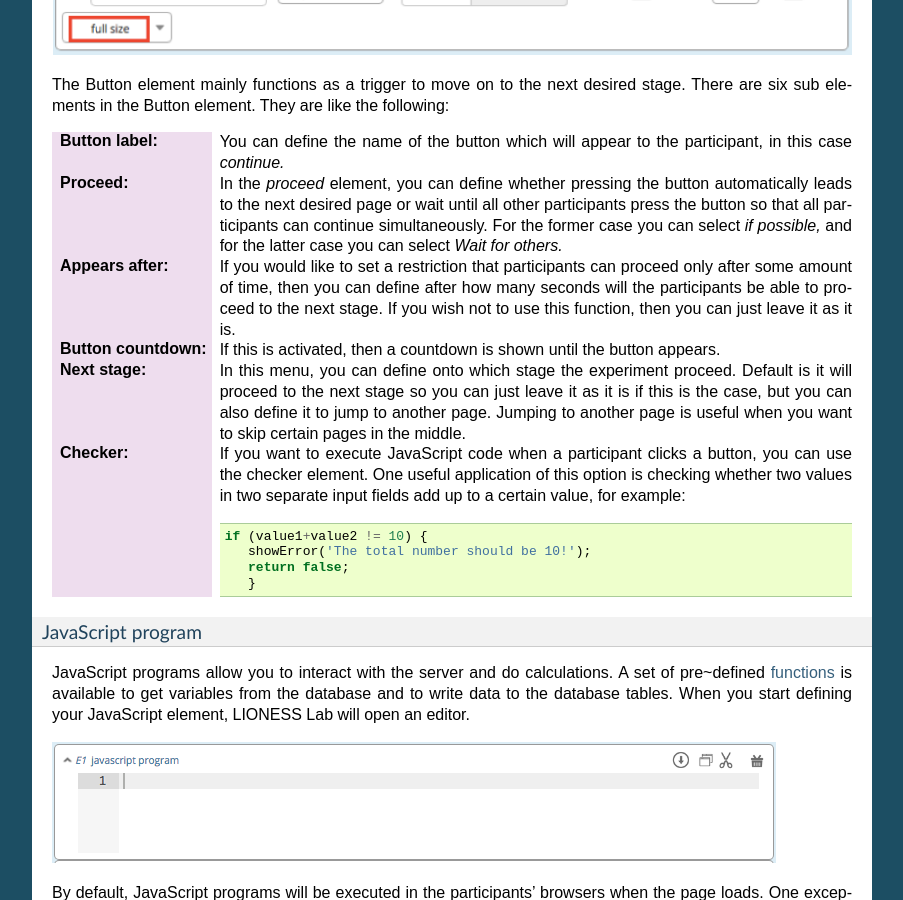
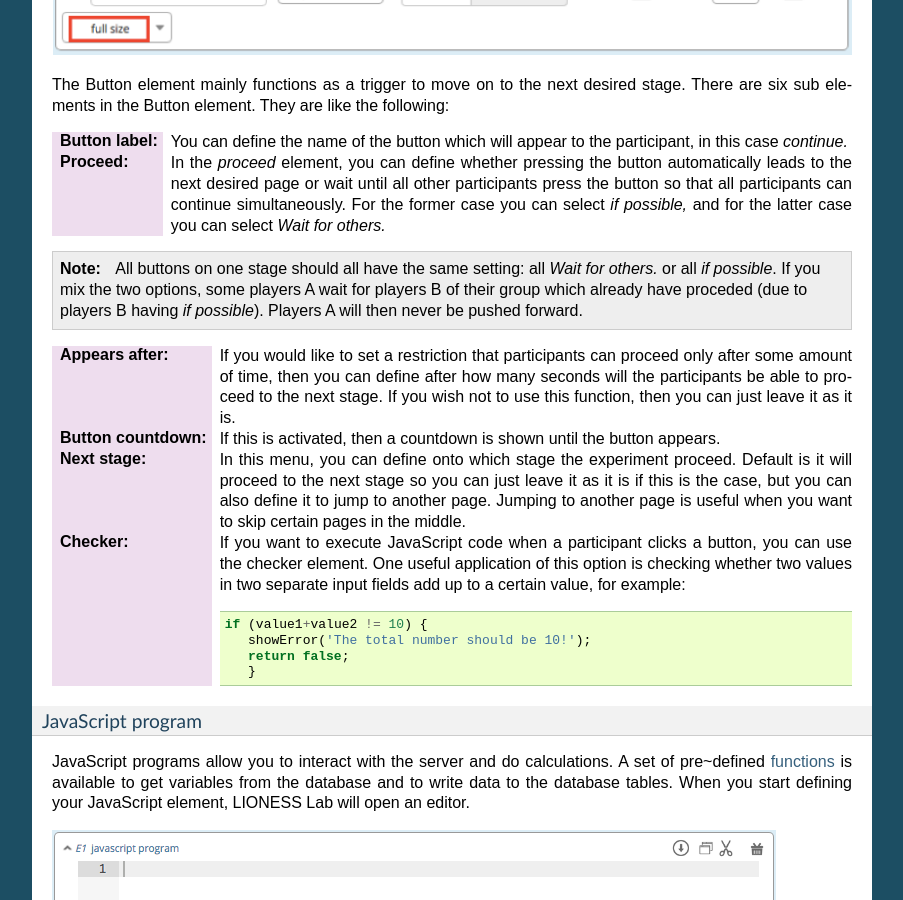
Before and after one commit to marcusgia2505/LIONESS_doc, a Sphinx documentation site: the page built from docs/040_reference_manual.rst, in a window 1280 px wide and 900 px high, scrolled down 3227 px. Shown: the whole window, without its empty margins (198-1101 px from the left). Built offline with Sphinx 7.4.7, drawn with Linux system fonts in a browser that asks for light colours.

Commit message:
Update 040_reference_manual.rst

```diff
--- a/docs/040_reference_manual.rst
+++ b/docs/040_reference_manual.rst
@@ -135,6 +135,8 @@ The Button element mainly functions as a trigger to move on to the next desired
 
 :Proceed:
     In the *proceed* element, you can define whether pressing the button automatically leads to the next desired page or wait until all other participants press the button so that all participants can continue simultaneously. For the former case you can select *if possible,* and for the latter case you can select *Wait for others.*
+
+.. note:: All buttons on one stage should all have the same setting: all *Wait for others.* or all *if possible*. If you mix the two options, some players A wait for players B of their group which already have proceded (due to players B having *if possible*). Players A will then never be pushed forward.
 
 :Appears after:
     If you would like to set a restriction that participants can proceed only after some amount of time, then you can define after how many seconds will the participants be able to proceed to the next stage. If you wish not to use this function, then you can just leave it as it is.
```
